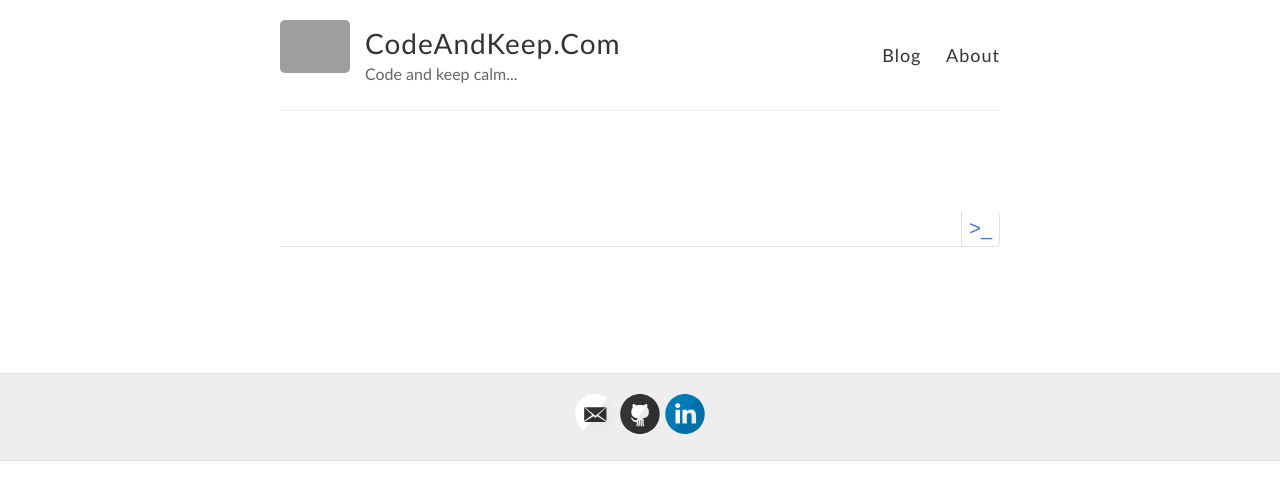
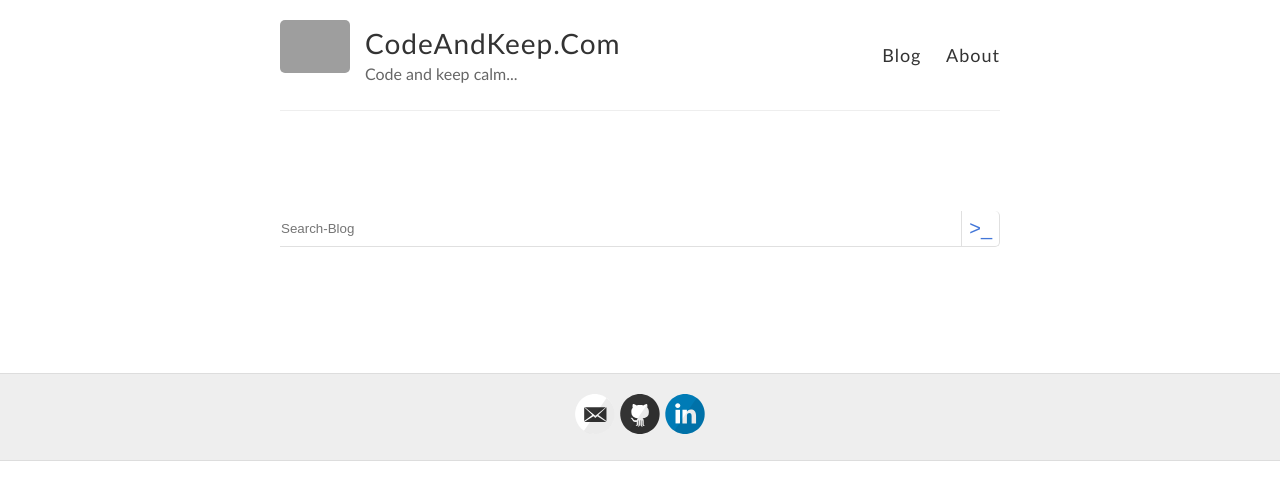
Before and after one commit to briansworth/dev, a Jekyll site: the page built from search/index.html, in a window 1280 px wide. Shown: the top 500 px of the page. Built offline with Jekyll 4.4.1, drawn with Linux system fonts in a browser that asks for light colours; nearby versions of some CDN libraries; grey boxes are pictures that could not be loaded.

Commit message:
added placeholder

```diff
--- a/search/index.html
+++ b/search/index.html
@@ -48,7 +48,7 @@ title: Search
 <form action="get" id="site_search">
 <div>
   <div class="search">
-    <input type="text" id="search_box" class="searchTerm" maxlength=120>
+    <input type="text" id="search_box" class="searchTerm" maxlength=120 placeholder="Search-Blog" autofocus>
     <input type="submit" class="searchButton" value=">_">
   </div>
 </div>
```
